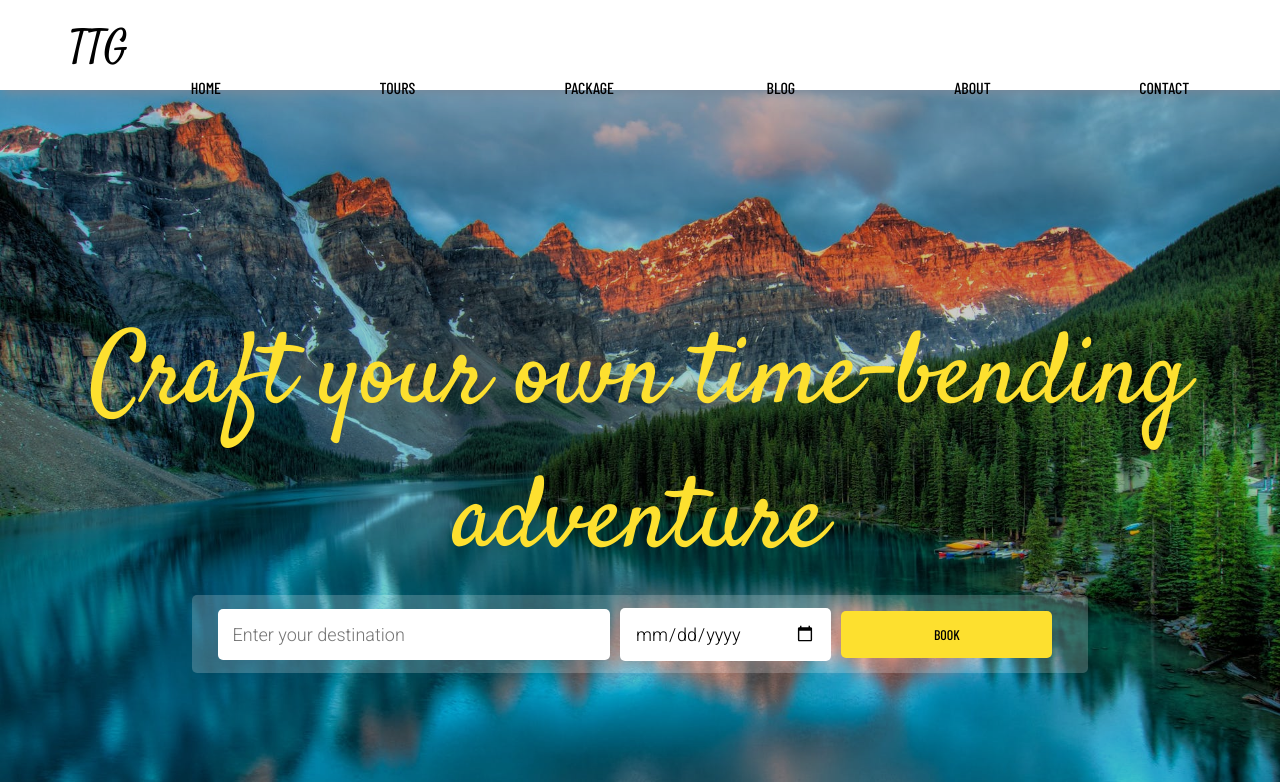
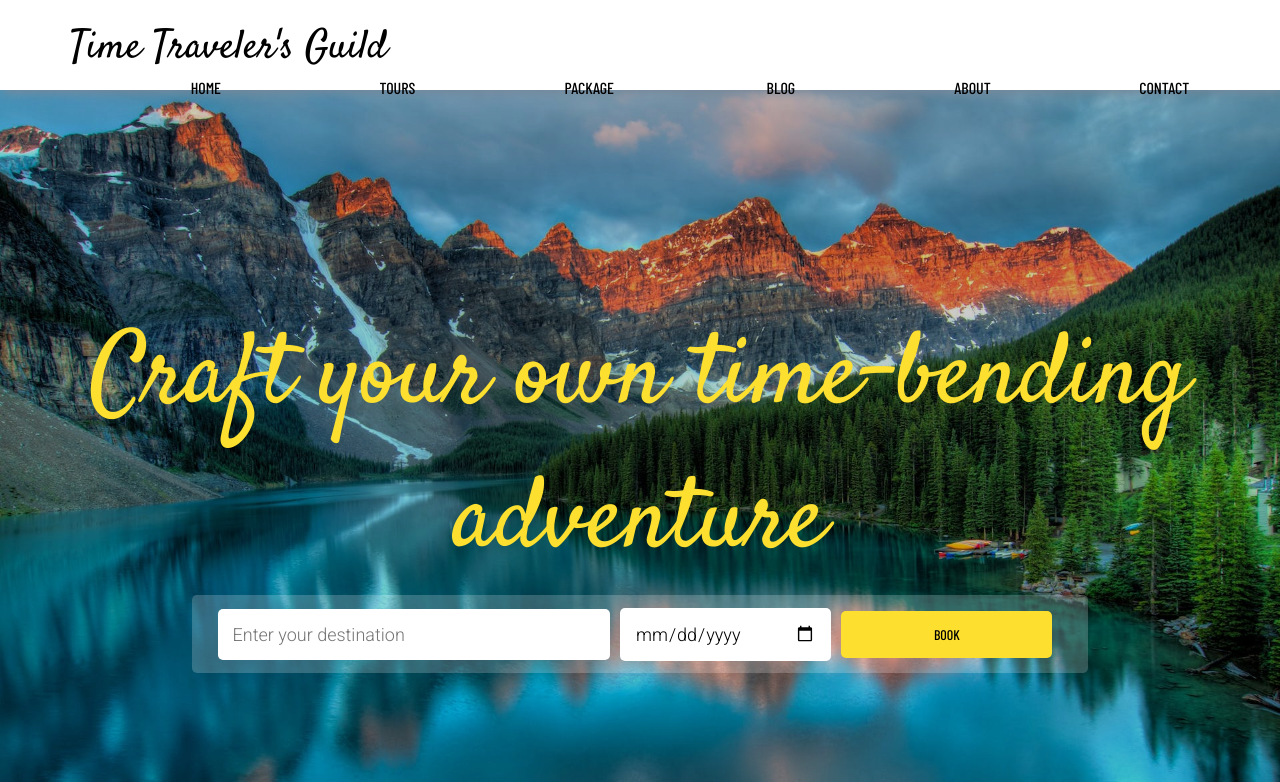
Before and after one commit to reipared/travel_website, a plain HTML site: page index.html in a window 1280 px wide. Shown: the top 782 px of the page. Drawn offline with nearby package versions, Linux system fonts and the light colour scheme.

Commit message:
Update logo

```diff
--- a/index.html
+++ b/index.html
@@ -11,7 +11,7 @@
 		<!-- Nav Bar -->
 		<section class="nav-bar">
 			<div class="logo">
-				TTG
+				Time Traveler's Guild
 				<ul class="menu">
 					<li><a href="#">home</a></li>
 					<li><a href="#">tours</a></li>
```
